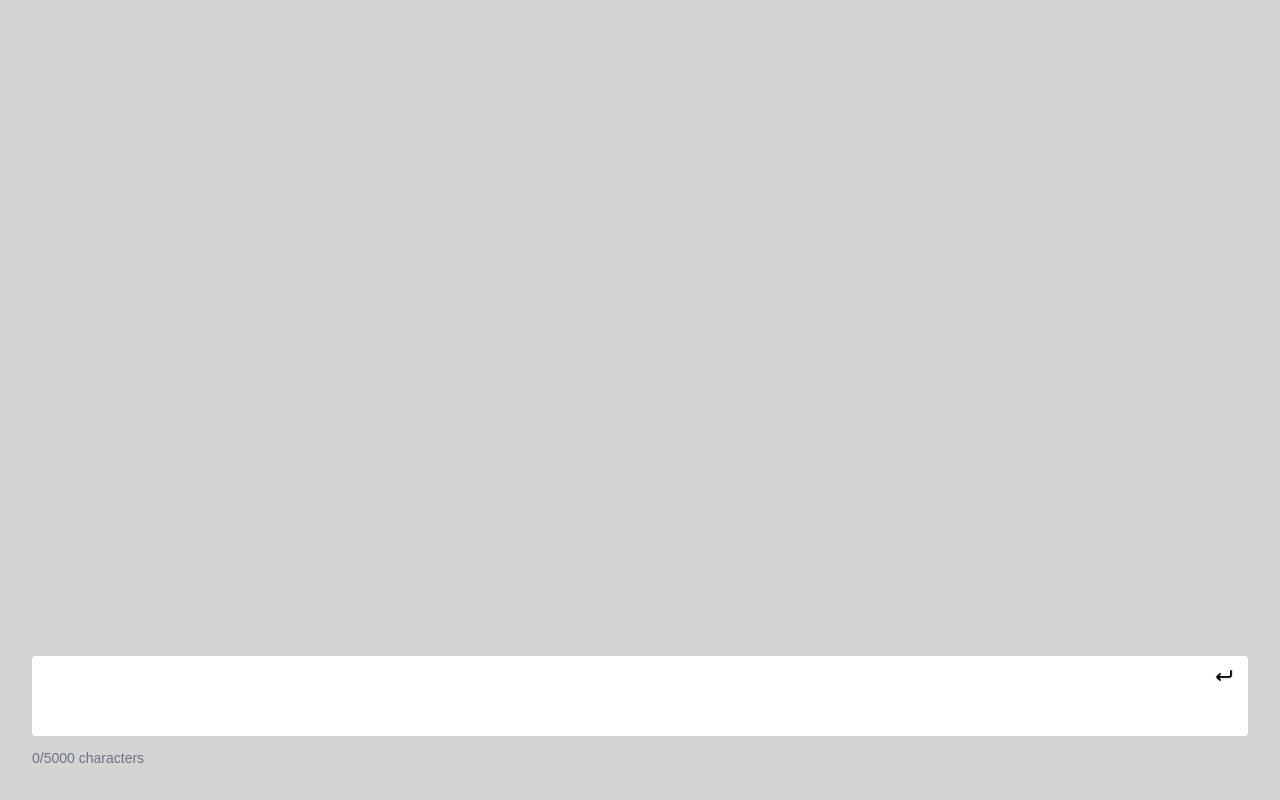
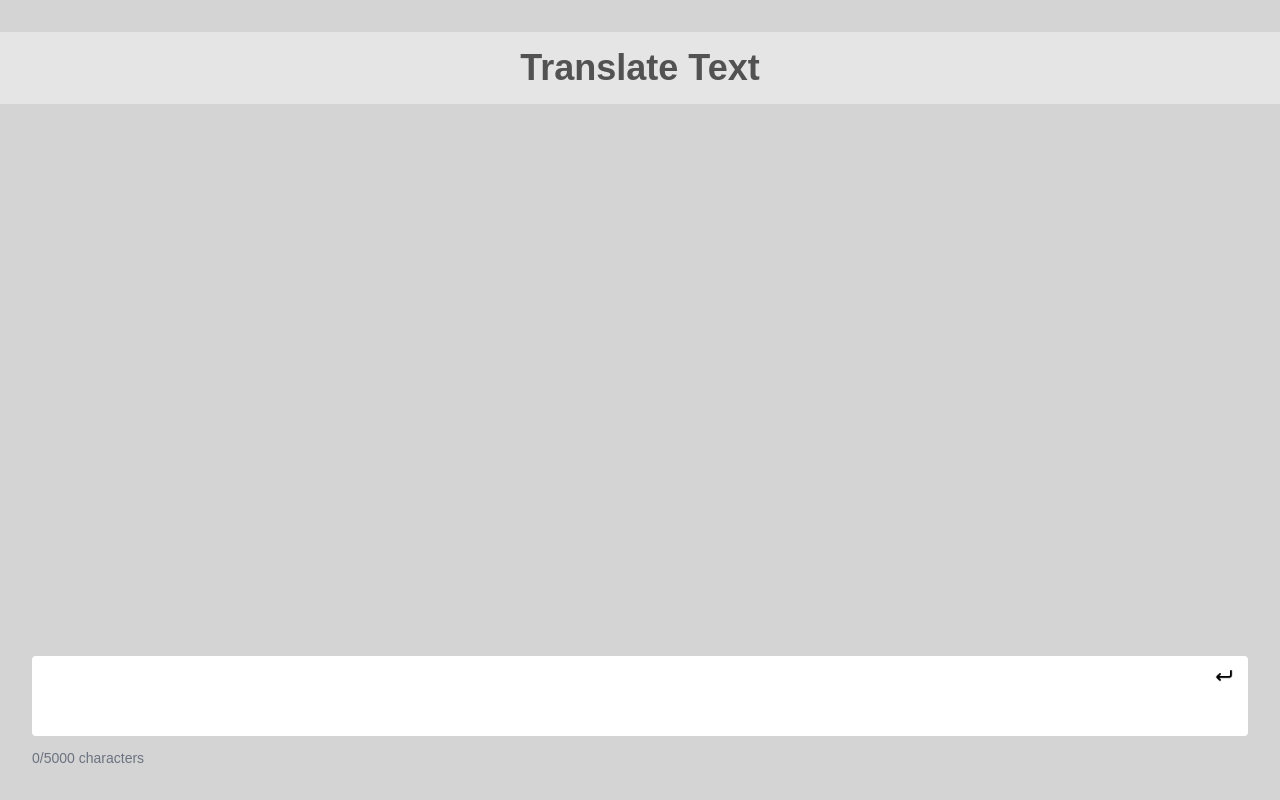
Before and after one commit to nikolasdevs/ai-pwered-text, a Next.js app: page / in a window 1280 px wide. Built offline with nearby package versions, Linux system fonts and the light colour scheme.

Commit message:
header fixed

```diff
--- a/app/page.tsx
+++ b/app/page.tsx
@@ -97,7 +97,11 @@ export default function Home() {
   };
   return (
     <div className="w-full flex flex-col items-center justify-center bg-neutral-300 h-svh">
-      <header></header>
+      <header className="my-8 bg-neutral-200 w-full p-4 text-center">
+        <h1 className="text-4xl font-semibold text-neutral-600">
+          Translate Text
+        </h1>
+      </header>
       <main className="max-w-7xl m-auto p-8 w-full h-full">
         <form className="flex gap-8 flex-col w-full h-full">
           <div className="flex gap-8 flex-col justify-between h-full">
@@ -128,7 +132,6 @@ export default function Home() {
                           value={langTo}
                           onChange={langToChange}
                           options={langOptions}
-                          // disabled={!canTranslate} // Disable dropdown until Enter is pressed
                         />
                       </div>
                       <textarea
```
